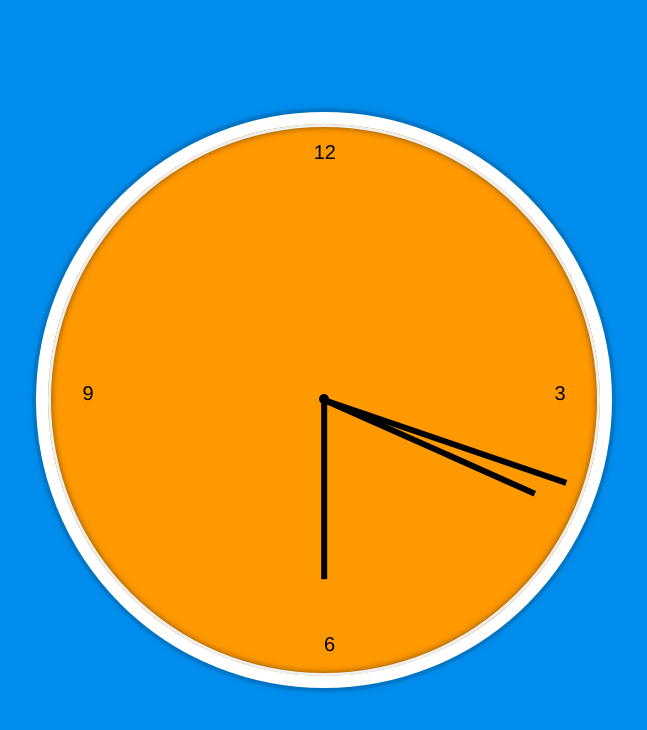
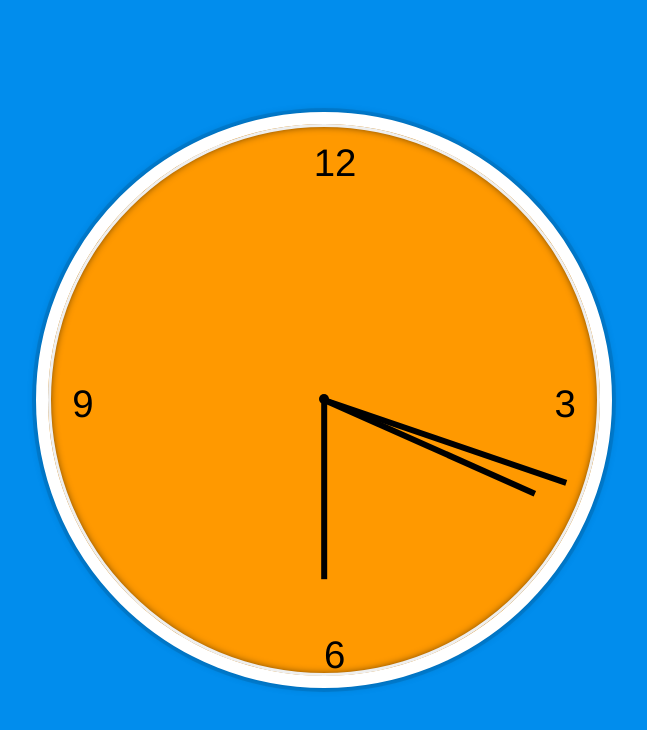
Before and after one commit to blambillotte/javascript-clock, a plain HTML site: page index.html in a window 1280 px wide. Shown: the whole page, without its empty margins (316-963 px from the left). Drawn offline with Linux system fonts and the light colour scheme.

Commit message:
Variable font size

```diff
--- a/main.css
+++ b/main.css
@@ -76,7 +76,7 @@ body {
 }
 
 .number{
-  font-size: 20px;
+  font-size: 3vw;
 }
 
 .three{
```
